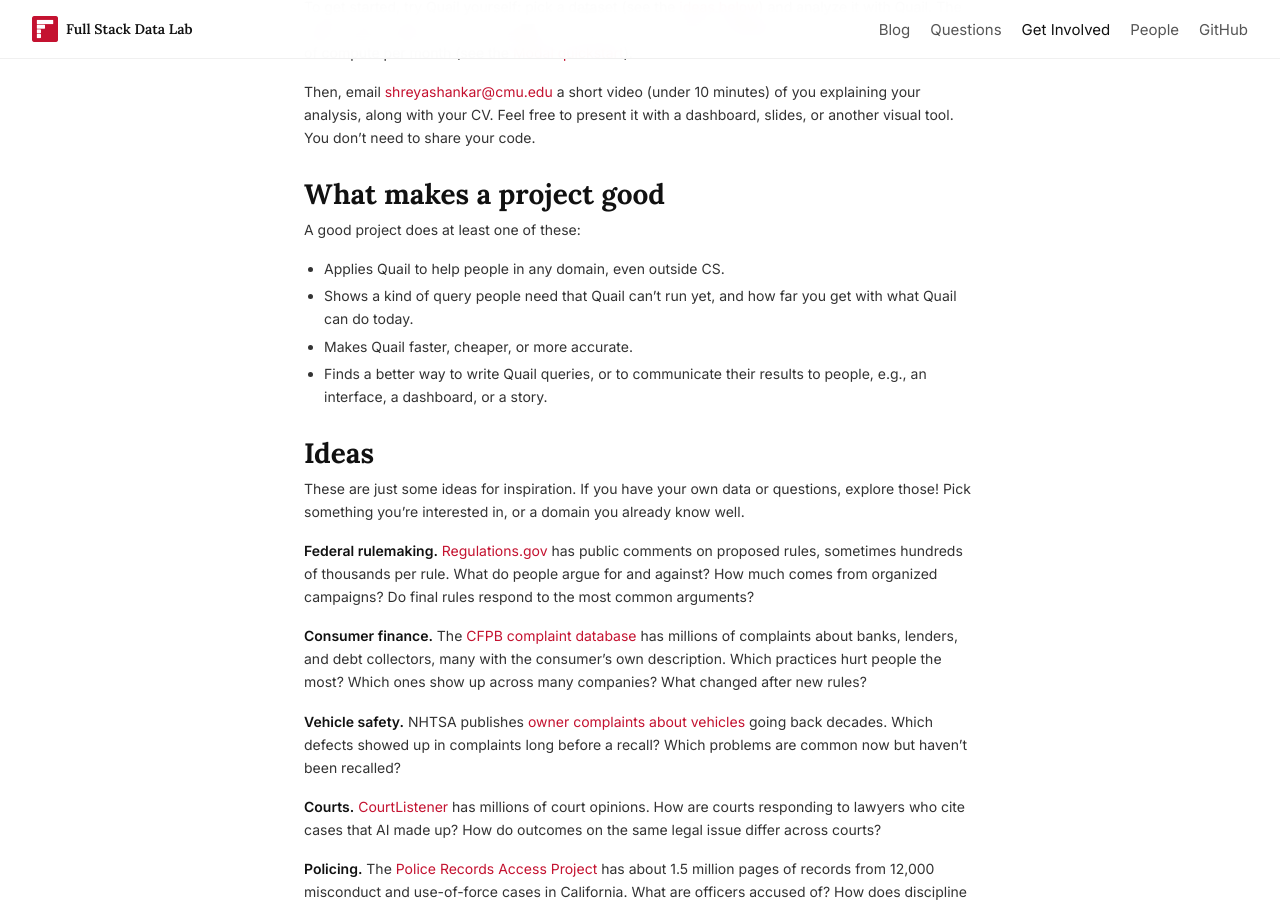
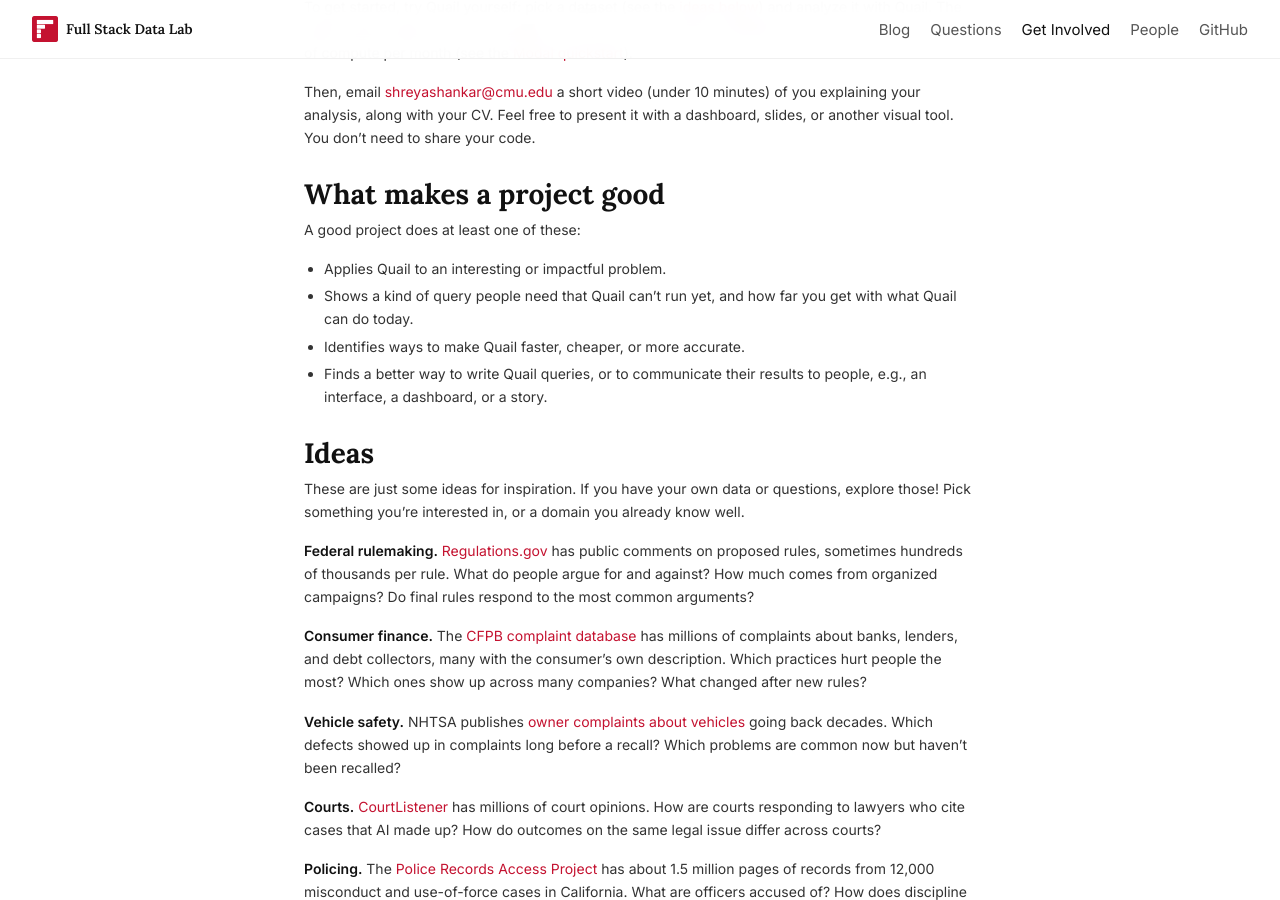
Before and after one commit to fsdatalab/fsdatalab.github.io, a Jekyll site: the page built from non-traditional/index.md, in a window 1280 px wide and 900 px high, scrolled down 384 px. Built offline with Jekyll 4.4.1, drawn with Linux system fonts in a browser that asks for light colours.

Commit message:
Reword two project criteria on the non-traditional backgrounds page
Co-Authored-By: Claude Opus 5.5 <noreply@anthropic.com>
Claude-Session: https://claude.ai/code/session_012G22YKeXbXrH69ndHfe99f

```diff
--- a/non-traditional/index.md
+++ b/non-traditional/index.md
@@ -33,10 +33,10 @@ tool. You don't need to share your code.
 
 A good project does at least one of these:
 
-- Applies Quail to help people in any domain, even outside CS.
+- Applies Quail to an interesting or impactful problem.
 - Shows a kind of query people need that Quail can't run yet, and how far
   you get with what Quail can do today.
-- Makes Quail faster, cheaper, or more accurate.
+- Identifies ways to make Quail faster, cheaper, or more accurate.
 - Finds a better way to write Quail queries, or to communicate their results
   to people, e.g., an interface, a dashboard, or a story.
 
```
